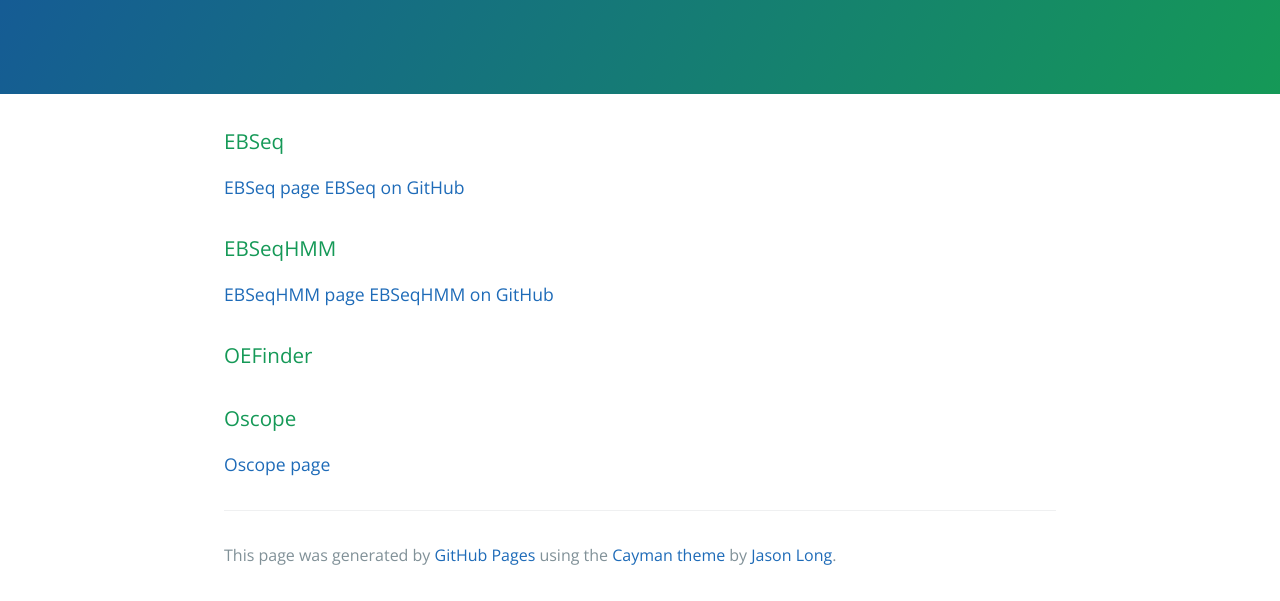
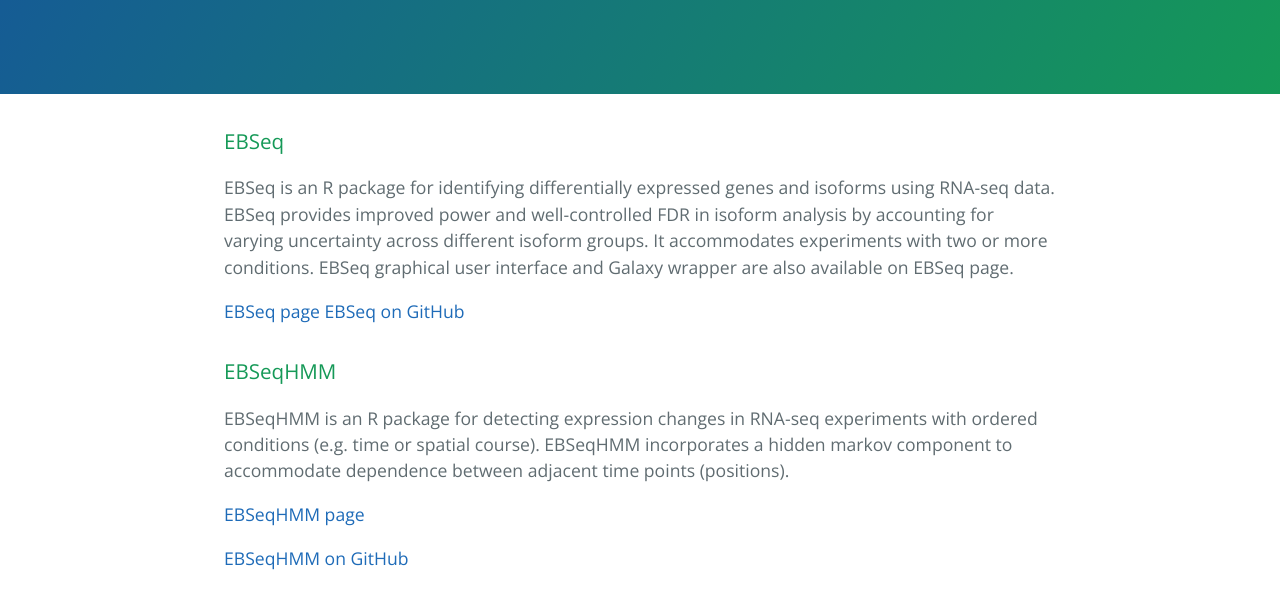
Before and after one commit to lengning/lengning.github.io, a plain HTML site: page index.html in a window 1280 px wide. Shown: the part 176-777 px from the top of the page. Drawn offline with nearby package versions, Linux system fonts and the light colour scheme.

Commit message:
Replace master branch with page content via GitHub

```diff
--- a/index.html
+++ b/index.html
@@ -19,14 +19,20 @@
       <h3>
 <a id="ebseq" class="anchor" href="#ebseq" aria-hidden="true"><span class="octicon octicon-link"></span></a>EBSeq</h3>
 
+<p>EBSeq is an R package for identifying differentially expressed genes and isoforms using RNA-seq data. EBSeq provides improved power and well-controlled FDR in isoform analysis by accounting for varying uncertainty across different isoform groups. It accommodates
+experiments with two or more conditions. EBSeq graphical user interface and Galaxy wrapper are also available on EBSeq page.</p>
+
 <p><a href="https://www.biostat.wisc.edu/%7Ekendzior/EBSEQ/">EBSeq page</a>
 <a href="https://github.com/lengning/EBSeq">EBSeq on GitHub</a></p>
 
 <h3>
 <a id="ebseqhmm" class="anchor" href="#ebseqhmm" aria-hidden="true"><span class="octicon octicon-link"></span></a>EBSeqHMM</h3>
 
-<p><a href="https://www.biostat.wisc.edu/%7Ekendzior/EBSEQHMM/">EBSeqHMM page</a>
-<a href="https://github.com/lengning/EBSeqHMM">EBSeqHMM on GitHub</a></p>
+<p>EBSeqHMM is an R package for detecting expression changes in RNA-seq experiments with ordered conditions (e.g. time or spatial course). EBSeqHMM incorporates a hidden markov component to accommodate dependence between adjacent time points (positions).</p>
+
+<p><a href="https://www.biostat.wisc.edu/%7Ekendzior/EBSEQHMM/">EBSeqHMM page</a></p>
+
+<p><a href="https://github.com/lengning/EBSeqHMM">EBSeqHMM on GitHub</a></p>
 
 <h3>
 <a id="oefinder" class="anchor" href="#oefinder" aria-hidden="true"><span class="octicon octicon-link"></span></a>OEFinder</h3>
--- a/params.json
+++ b/params.json
@@ -1 +1 @@
-{"name":"Lengning.GitHub.io","tagline":"","body":"### EBSeq\r\n[EBSeq page](https://www.biostat.wisc.edu/~kendzior/EBSEQ/)\r\n[EBSeq on GitHub](https://github.com/lengning/EBSeq)\r\n\r\n### EBSeqHMM\r\n[EBSeqHMM page](https://www.biostat.wisc.edu/~kendzior/EBSEQHMM/)\r\n[EBSeqHMM on GitHub](https://github.com/lengning/EBSeqHMM)\r\n\r\n### OEFinder\r\n\r\n### Oscope\r\n[Oscope page](https://www.biostat.wisc.edu/~kendzior/OSCOPE/)","google":"","note":"Don't delete this file! It's used internally to help with page regeneration."}
+{"name":"Lengning.GitHub.io","tagline":"","body":"### EBSeq\r\nEBSeq is an R package for identifying differentially expressed genes and isoforms using RNA-seq data. EBSeq provides improved power and well-controlled FDR in isoform analysis by accounting for varying uncertainty across different isoform groups. It accommodates\r\nexperiments with two or more conditions. EBSeq graphical user interface and Galaxy wrapper are also available on EBSeq page.\r\n\r\n[EBSeq page](https://www.biostat.wisc.edu/~kendzior/EBSEQ/)\r\n[EBSeq on GitHub](https://github.com/lengning/EBSeq)\r\n\r\n### EBSeqHMM\r\nEBSeqHMM is an R package for detecting expression changes in RNA-seq experiments with ordered conditions (e.g. time or spatial course). EBSeqHMM incorporates a hidden markov component to accommodate dependence between adjacent time points (positions).\r\n \r\n[EBSeqHMM page](https://www.biostat.wisc.edu/~kendzior/EBSEQHMM/)\r\n\r\n[EBSeqHMM on GitHub](https://github.com/lengning/EBSeqHMM)\r\n\r\n### OEFinder\r\n\r\n### Oscope\r\n[Oscope page](https://www.biostat.wisc.edu/~kendzior/OSCOPE/)","google":"","note":"Don't delete this file! It's used internally to help with page regeneration."}
```
